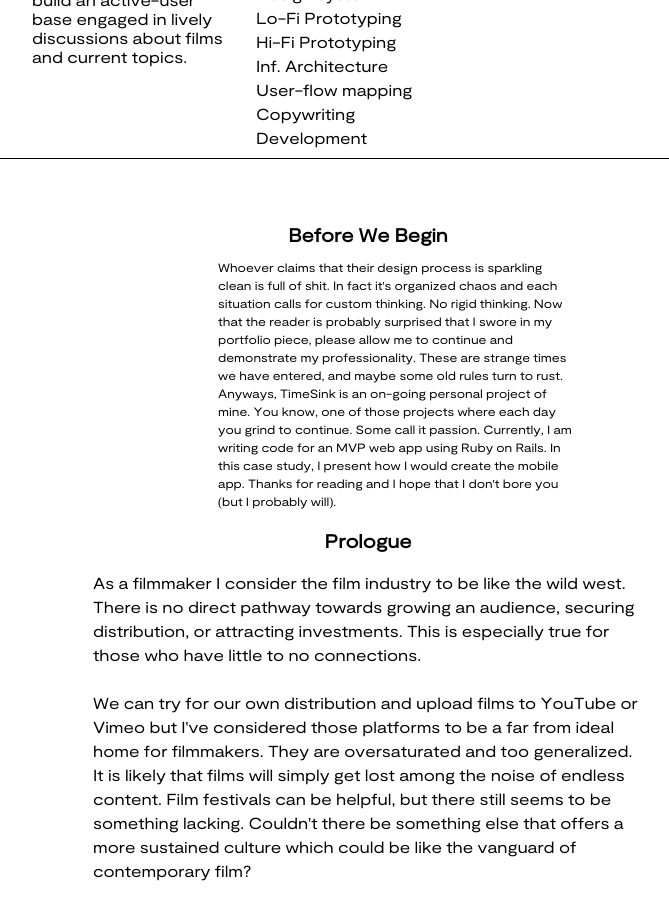
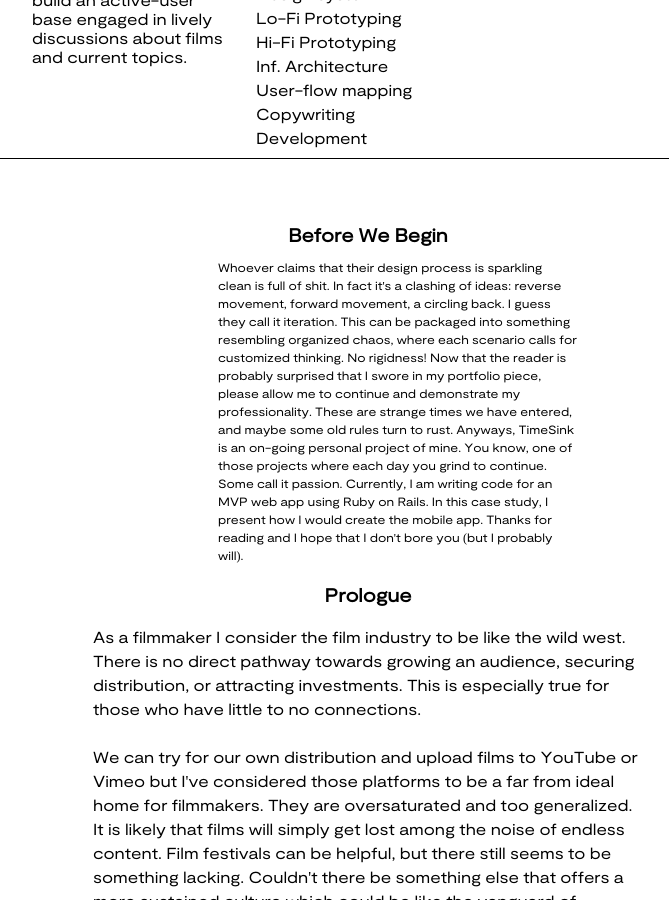
Before and after one commit to aaronzomback/design-portfolio, a Jekyll site: the page built from timesink.html, in a window 1280 px wide and 900 px high, scrolled down 869 px. Shown: the whole window, without its empty margins (272-941 px from the left). Built offline with Jekyll 4.4.1, drawn with Linux system fonts in a browser that asks for light colours.

Commit message:
no rigidness

```diff
--- a/timesink.html
+++ b/timesink.html
@@ -64,7 +64,7 @@
 <section class="before-we-begin">
   <div class="before-we-begin-text">
     <h3 style="text-align:center">Before We Begin</h3>
-    <p>Whoever claims that their design process is sparkling clean is full of shit. In fact it's organized chaos and each situation calls for custom thinking. No rigid thinking.  Now that the reader is probably surprised that I swore in my portfolio piece, please allow me to continue and demonstrate my professionality. These are strange times we have entered, and maybe some old rules turn to rust. Anyways, TimeSink is an on-going personal project of mine. You know, one of those projects where each day you grind to continue. Some call it passion. Currently, I am writing code for an MVP web app using Ruby on Rails. In this case study, I present how I would create the mobile app. Thanks for reading and I hope that I don't bore you (but I probably will).</p>
+    <p>Whoever claims that their design process is sparkling clean is full of shit. In fact it's a clashing of ideas: reverse movement, forward movement, a circling back. I guess they call it iteration. This can be packaged into something resembling organized chaos, where each scenario calls for customized thinking. No rigidness! Now that the reader is probably surprised that I swore in my portfolio piece, please allow me to continue and demonstrate my professionality. These are strange times we have entered, and maybe some old rules turn to rust. Anyways, TimeSink is an on-going personal project of mine. You know, one of those projects where each day you grind to continue. Some call it passion. Currently, I am writing code for an MVP web app using Ruby on Rails. In this case study, I present how I would create the mobile app. Thanks for reading and I hope that I don't bore you (but I probably will).</p>
   </div>
 </section>
 
```
